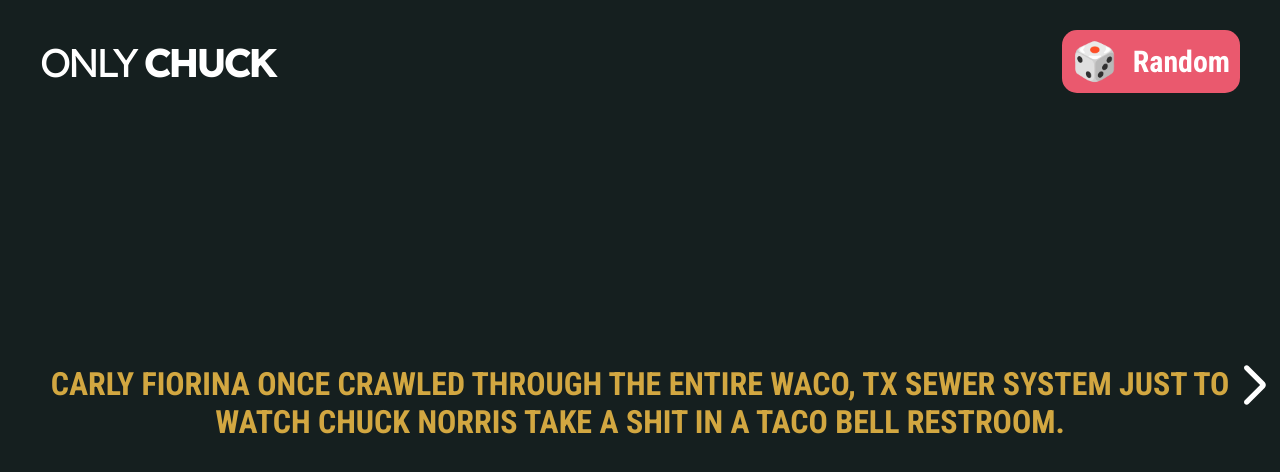
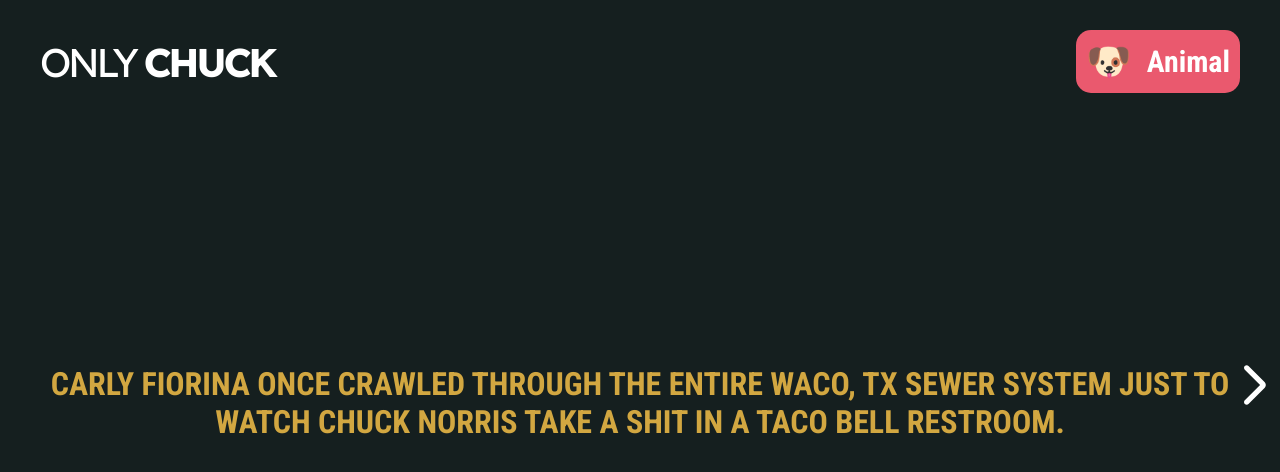
Before and after one commit to Jonnycp/only-chuck, a React (Vite) app: page / in a window 1280 px wide. Shown: the top 472 px of the page. Built offline with nearby package versions, Linux system fonts and the light colour scheme.

Commit message:
Category da props

```diff
--- a/src/components/Header.jsx
+++ b/src/components/Header.jsx
@@ -3,6 +3,7 @@
 import CategoryButton from "./CategoryButton";
 import Logo from "./Logo";
 import { device } from "../style/devices";
+import PropTypes from "prop-types";
 
 const HeaderContainer = styled.header`
   display: flex;
@@ -17,13 +18,17 @@
   }
 `;
 
-const Header = () => {
+const Header = ({category}) => {
   return (
     <HeaderContainer>
       <Logo />
-      <CategoryButton selected="random" />
+      <CategoryButton selected={category}/>
     </HeaderContainer>
   );
 };
 
+Header.prototype = {
+  category: PropTypes.string.isRequired,
+};
+
 export default Header;
```
